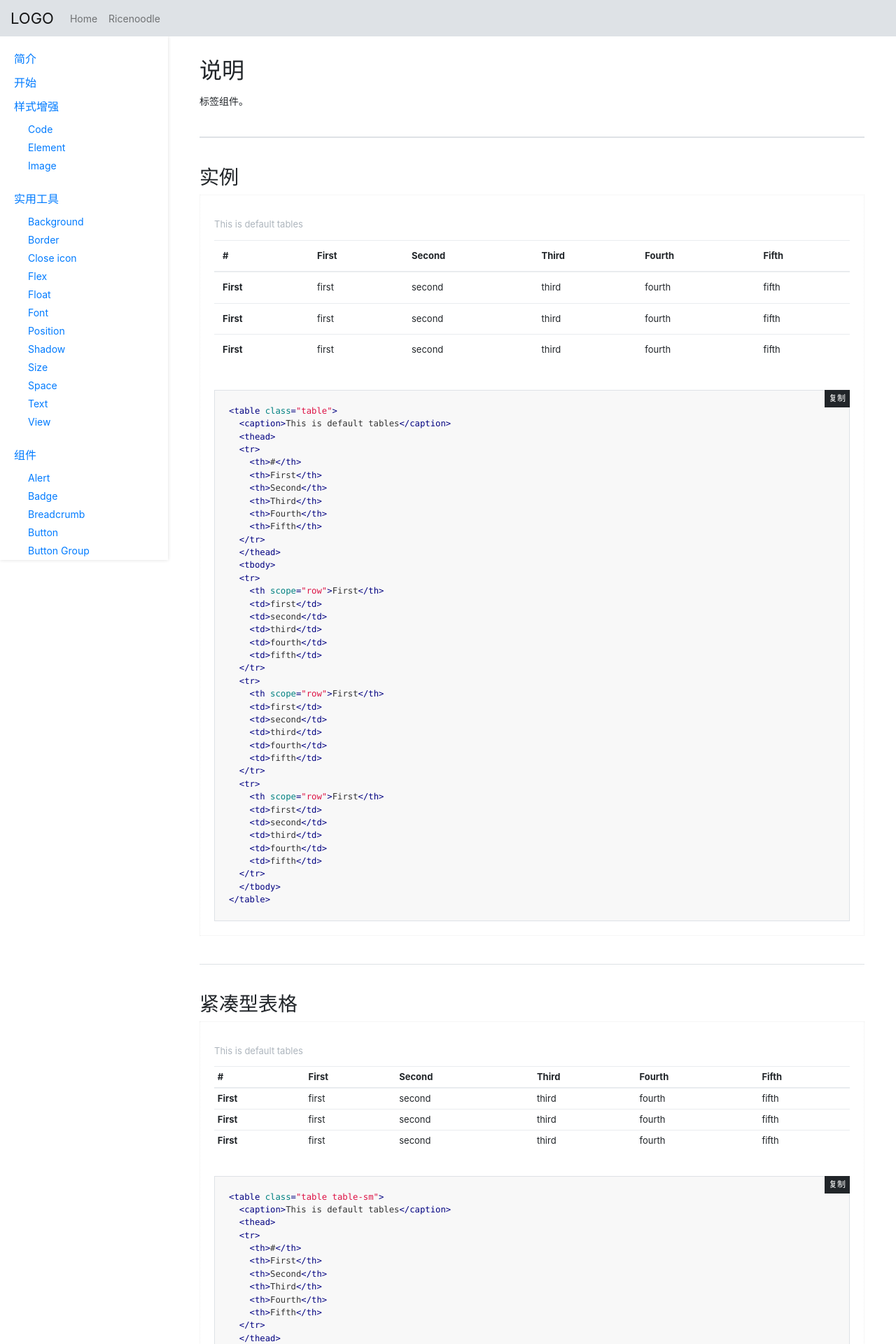
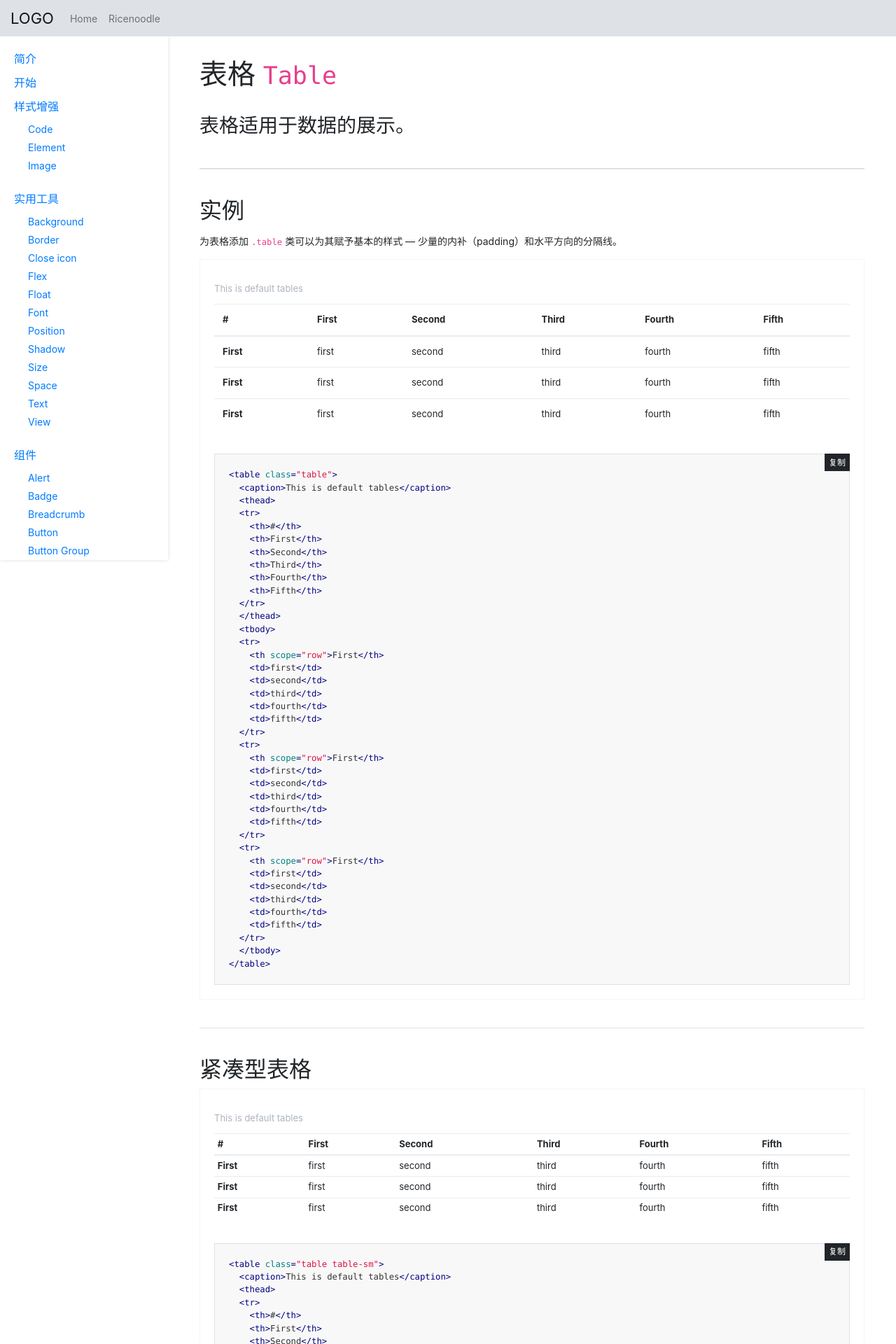
Before and after one commit to yayocn/yayocn-web, a React app: page /ricenoodle/components/table in a window 1280 px wide. Shown: the top 1920 px of the page at 70% size. Built offline with nearby package versions, Linux system fonts and the light colour scheme.

Commit message:
improve table

```diff
--- a/src/view/ricenoodle/components/Table.js
+++ b/src/view/ricenoodle/components/Table.js
@@ -24,7 +24,7 @@ const TABLE = {
   dark: [
     { title: 'Primary', key: '', subTitle: '', className: 'table table-dark table-hover', },
   ],
-  situation: [
+  theme: [
     { title: 'Active', key: '', subTitle: '', className: 'table table-hover', rowClass: 'row-active' },
     { title: 'Primary', key: '', subTitle: '', className: 'table table-hover', rowClass: 'row-primary' },
     { title: 'Secondary', key: '', subTitle: '', className: 'table table-hover', rowClass: 'row-secondary' },
@@ -88,7 +88,7 @@ export default class Table extends Component {
     return code;
   }
 
-  createSituationCode = (target = 'situation') => {
+  createSituationCode = (target = 'theme') => {
     const data = TABLE[target];
     let code = ``;
     const len = data.length;
@@ -108,12 +108,13 @@ export default class Table extends Component {
   render () {
     return (
       <PageWrapper>
-        <h2>说明</h2>
-        <p>标签组件。</p>
+        <h1>表格 <code>Table</code></h1>
+        <p className="font-2x font-100">表格适用于数据的展示。</p>
 
         <div className="divider divider-bold divider-lg"></div>
 
-        <h3>实例</h3>
+        <h2>实例</h2>
+        <p>为表格添加 <code>.table</code> 类可以为其赋予基本的样式 — 少量的内补（padding）和水平方向的分隔线。</p>
         <div className={classnames(style['util-table'])}>
           <div className="row">
             <div className="col-12">
@@ -183,7 +184,7 @@ export default class Table extends Component {
 
         <div className="divider divider-lg"></div>
 
-        <h3>紧凑型表格</h3>
+        <h2>紧凑型表格</h2>
         <div className={classnames(style['util-table'])}>
           <div className="row">
             <div className="col-12">
@@ -253,7 +254,7 @@ export default class Table extends Component {
 
         <div className="divider divider-lg"></div>
 
-        <h3>条纹表格</h3>
+        <h2>条纹表格</h2>
         <div className={classnames(style['util-table'])}>
           <div className="row">
             <div className="col-12">
@@ -323,7 +324,7 @@ export default class Table extends Component {
 
         <div className="divider divider-lg"></div>
 
-        <h3>带边框的表格</h3>
+        <h2>带边框的表格</h2>
         <div className={classnames(style['util-table'])}>
           <div className="row">
             <div className="col-12">
@@ -393,7 +394,7 @@ export default class Table extends Component {
 
         <div className="divider divider-lg"></div>
 
-        <h3>Hover</h3>
+        <h2>Hover</h2>
         <div className={classnames(style['util-table'])}>
           <div className="row">
             <div className="col-12">
@@ -463,7 +464,7 @@ export default class Table extends Component {
 
         <div className="divider divider-lg"></div>
 
-        <h3>暗色表格</h3>
+        <h2>暗色表格</h2>
         <div className={classnames(style['util-table'])}>
           <div className="row">
             <div className="col-12">
@@ -533,7 +534,7 @@ export default class Table extends Component {
 
         <div className="divider divider-lg"></div>
 
-        <h3>行状态</h3>
+        <h2>行状态</h2>
         <p>在 <code>&lt;tr&gt;</code> 上添加 <code>.row- [active | primary | ...]</code> 等类设置行状态。</p>
         <div className={classnames(style['util-table'])}>
           <div className="row">
@@ -556,7 +557,7 @@ export default class Table extends Component {
                         </thead>
                         <tbody>
                         {
-                          TABLE.situation.map((item, index) => {
+                          TABLE.theme.map((item, index) => {
                             return (
                               <tr className={item.rowClass} key={index}>
                                 <th scope="row" className={classnames({'text-dark': item.key === 'light' || item.key === 'white'})}>First</th>
```
